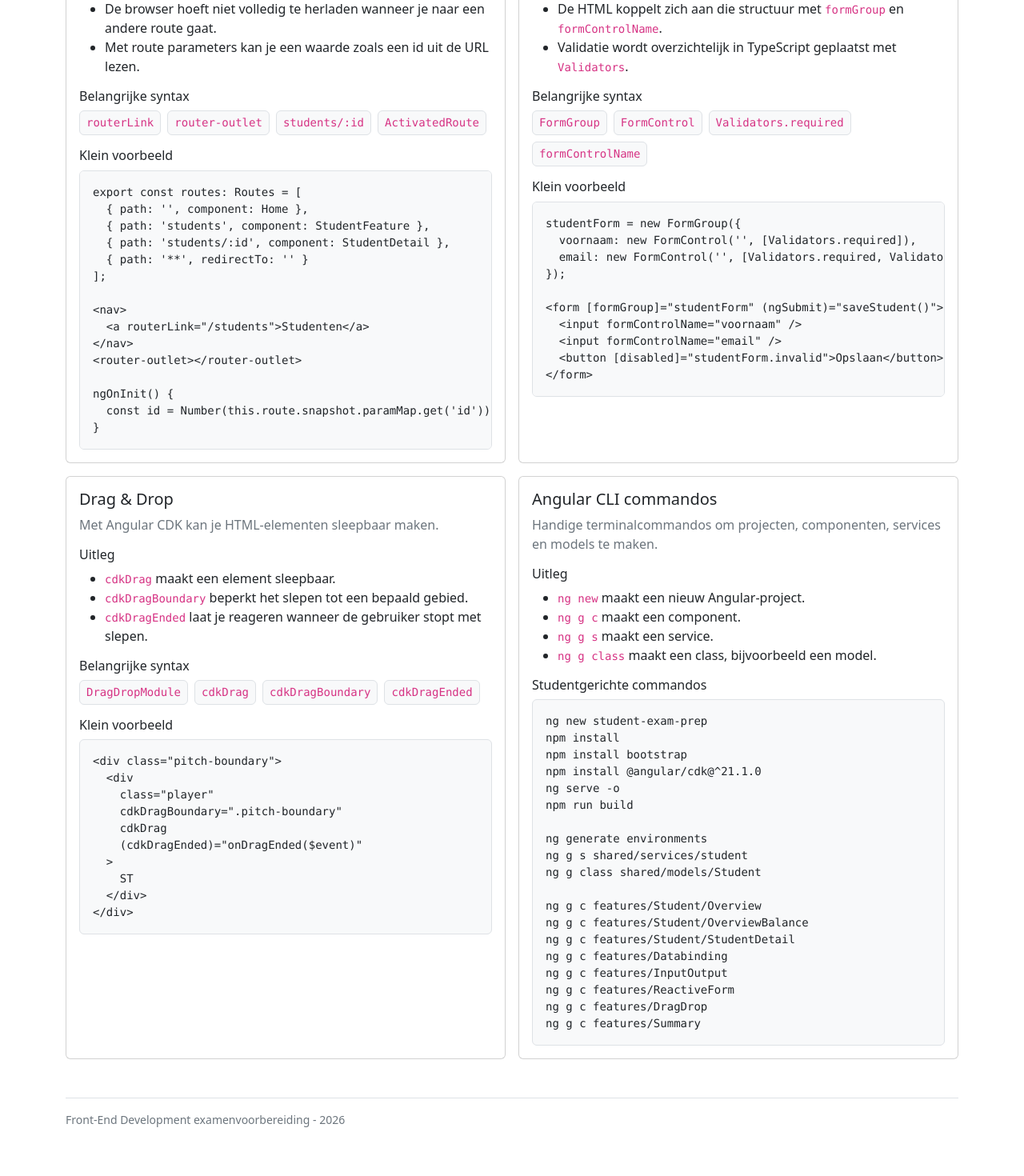
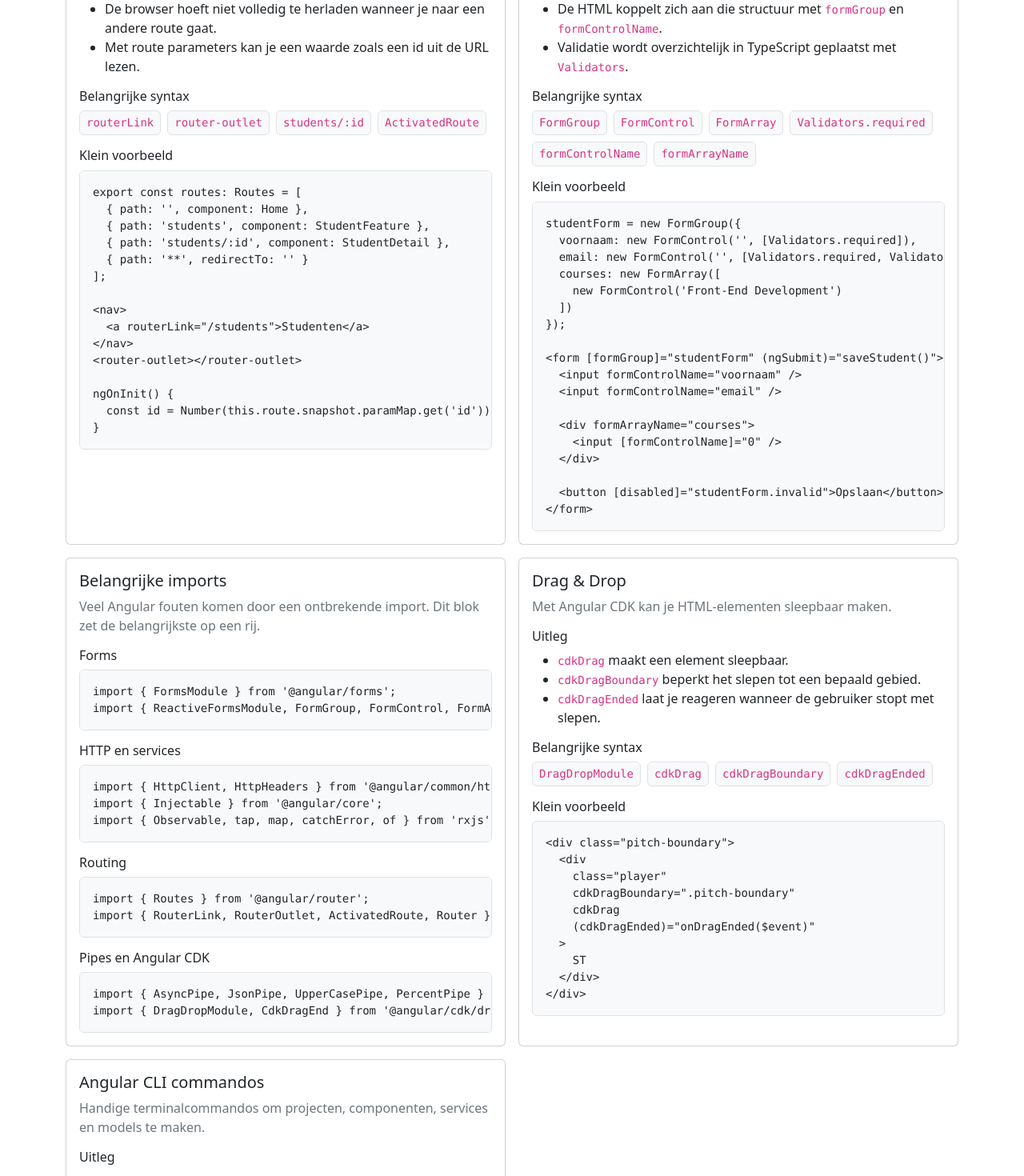
Before and after one commit to VicHagens/FrontEnd_ExamenVoorbereiding26, an Angular app: page /summary in a window 1280 px wide. Shown: the part 2760-4230 px from the top of the page at 80% size. Before the commit the page ends 4194 px from the top, so only its background shows below. Built offline with nearby package versions, Linux system fonts and the light colour scheme.

Commit message:
formarray, import summary toegevoegd

```diff
--- a/src/app/app.html
+++ b/src/app/app.html
@@ -44,6 +44,6 @@
   </main>
 
   <footer class="border-top mt-5 pt-3 text-secondary small">
-    Front-End Development examenvoorbereiding - 2026
+    Front-End Development examenvoorbereiding - 2026 -- Dit project kan stukken leerstof missen of fout uitleggen. Wees hiervan op de hoogte!!
   </footer>
 </div>
--- a/src/app/features/ReactiveForm/reactive-form.html
+++ b/src/app/features/ReactiveForm/reactive-form.html
@@ -104,6 +104,36 @@
             }
           </div>
 
+          <div formArrayName="courses">
+            <div class="d-flex align-items-center justify-content-between gap-2 mb-2">
+              <label class="form-label fw-bold mb-0">Vakken</label>
+              <button type="button" class="btn btn-outline-primary btn-sm" (click)="addCourse()">
+                Vak toevoegen
+              </button>
+            </div>
+
+            <!--
+              FORMARRAY:
+              Een FormArray is handig wanneer je niet vooraf weet hoeveel velden er zullen zijn.
+              Hier kan de gebruiker meerdere vakken toevoegen of verwijderen.
+            -->
+            <div class="d-grid gap-2">
+              @for (course of courses.controls; track $index) {
+                <div class="input-group">
+                  <input class="form-control" type="text" [formControlName]="$index" />
+                  <button
+                    type="button"
+                    class="btn btn-outline-danger"
+                    (click)="removeCourse($index)"
+                    [disabled]="courses.length === 1"
+                  >
+                    Verwijder
+                  </button>
+                </div>
+              }
+            </div>
+          </div>
+
           <!--
             PROPERTY BINDING:
             De knop is disabled zolang het formulier ongeldig is.
--- a/src/app/features/ReactiveForm/reactive-form.ts
+++ b/src/app/features/ReactiveForm/reactive-form.ts
@@ -1,6 +1,6 @@
 import { JsonPipe } from '@angular/common';
 import { Component } from '@angular/core';
-import { FormControl, FormGroup, ReactiveFormsModule, Validators } from '@angular/forms';
+import { FormArray, FormControl, FormGroup, ReactiveFormsModule, Validators } from '@angular/forms';
 import { Student } from '../../shared/models/student';
 
 @Component({
@@ -30,6 +30,12 @@ export class ReactiveForm {
       Validators.required,
       Validators.min(0),
       Validators.max(180)
+    ]),
+    // FormArray:
+    // Hiermee kan je een dynamische lijst van velden bijhouden.
+    // Hier gebruiken we het om meerdere vakken/cursussen toe te voegen.
+    courses: new FormArray([
+      new FormControl('Front-End Development', Validators.required)
     ])
   });
 
@@ -41,6 +47,22 @@ export class ReactiveForm {
     { id: 2, name: 'Nederland' },
     { id: 3, name: 'Frankrijk' }
   ];
+
+  get courses(): FormArray<FormControl<string | null>> {
+    // Deze getter maakt de HTML leesbaarder.
+    // In plaats van telkens studentForm.get('courses') te schrijven, gebruiken we courses.
+    return this.studentForm.get('courses') as FormArray<FormControl<string | null>>;
+  }
+
+  addCourse() {
+    // push() voegt een nieuwe FormControl toe aan de FormArray.
+    this.courses.push(new FormControl('', Validators.required));
+  }
+
+  removeCourse(index: number) {
+    // removeAt() verwijdert een FormControl op basis van de index.
+    this.courses.removeAt(index);
+  }
 
   isInvalid(controlName: string): boolean {
     const control = this.studentForm.get(controlName);
@@ -79,7 +101,8 @@ export class ReactiveForm {
       studentnummer: '',
       email: '',
       country: 1,
-      behaaldePunten: 0
+      behaaldePunten: 0,
+      courses: ['Front-End Development']
     });
   }
 }
--- a/src/app/features/Summary/summary.html
+++ b/src/app/features/Summary/summary.html
@@ -267,21 +267,59 @@ ngOnInit() {{ '{' }}
         <div class="d-flex flex-wrap gap-2 mb-3">
           <code class="border rounded px-2 py-1 bg-light">FormGroup</code>
           <code class="border rounded px-2 py-1 bg-light">FormControl</code>
+          <code class="border rounded px-2 py-1 bg-light">FormArray</code>
           <code class="border rounded px-2 py-1 bg-light">Validators.required</code>
           <code class="border rounded px-2 py-1 bg-light">formControlName</code>
+          <code class="border rounded px-2 py-1 bg-light">formArrayName</code>
         </div>
 
         <h4 class="h6">Klein voorbeeld</h4>
         <pre class="bg-light border rounded p-3 mb-0"><code>studentForm = new FormGroup({{ '{' }}
   voornaam: new FormControl('', [Validators.required]),
-  email: new FormControl('', [Validators.required, Validators.email])
+  email: new FormControl('', [Validators.required, Validators.email]),
+  courses: new FormArray([
+    new FormControl('Front-End Development')
+  ])
 {{ '}' }});
 
 &lt;form [formGroup]="studentForm" (ngSubmit)="saveStudent()"&gt;
   &lt;input formControlName="voornaam" /&gt;
   &lt;input formControlName="email" /&gt;
+
+  &lt;div formArrayName="courses"&gt;
+    &lt;input [formControlName]="0" /&gt;
+  &lt;/div&gt;
+
   &lt;button [disabled]="studentForm.invalid"&gt;Opslaan&lt;/button&gt;
 &lt;/form&gt;</code></pre>
+      </div>
+    </div>
+  </article>
+
+  <article class="col-lg-6">
+    <div class="card h-100">
+      <div class="card-body">
+        <h3 class="h5 card-title">Belangrijke imports</h3>
+        <p class="text-secondary">
+          Veel Angular fouten komen door een ontbrekende import. Dit blok zet de belangrijkste op een rij.
+        </p>
+
+        <h4 class="h6">Forms</h4>
+        <pre class="bg-light border rounded p-3"><code>import {{ '{' }} FormsModule {{ '}' }} from '&#64;angular/forms';
+import {{ '{' }} ReactiveFormsModule, FormGroup, FormControl, FormArray, Validators {{ '}' }} from '&#64;angular/forms';</code></pre>
+
+        <h4 class="h6">HTTP en services</h4>
+        <pre class="bg-light border rounded p-3"><code>import {{ '{' }} HttpClient, HttpHeaders {{ '}' }} from '&#64;angular/common/http';
+import {{ '{' }} Injectable {{ '}' }} from '&#64;angular/core';
+import {{ '{' }} Observable, tap, map, catchError, of {{ '}' }} from 'rxjs';</code></pre>
+
+        <h4 class="h6">Routing</h4>
+        <pre class="bg-light border rounded p-3"><code>import {{ '{' }} Routes {{ '}' }} from '&#64;angular/router';
+import {{ '{' }} RouterLink, RouterOutlet, ActivatedRoute, Router {{ '}' }} from '&#64;angular/router';</code></pre>
+
+        <h4 class="h6">Pipes en Angular CDK</h4>
+        <pre class="bg-light border rounded p-3 mb-0"><code>import {{ '{' }} AsyncPipe, JsonPipe, UpperCasePipe, PercentPipe {{ '}' }} from '&#64;angular/common';
+import {{ '{' }} DragDropModule, CdkDragEnd {{ '}' }} from '&#64;angular/cdk/drag-drop';</code></pre>
       </div>
     </div>
   </article>
```
Also changed, not shown: 1 other file (tests, documents, lock files or other folders).
